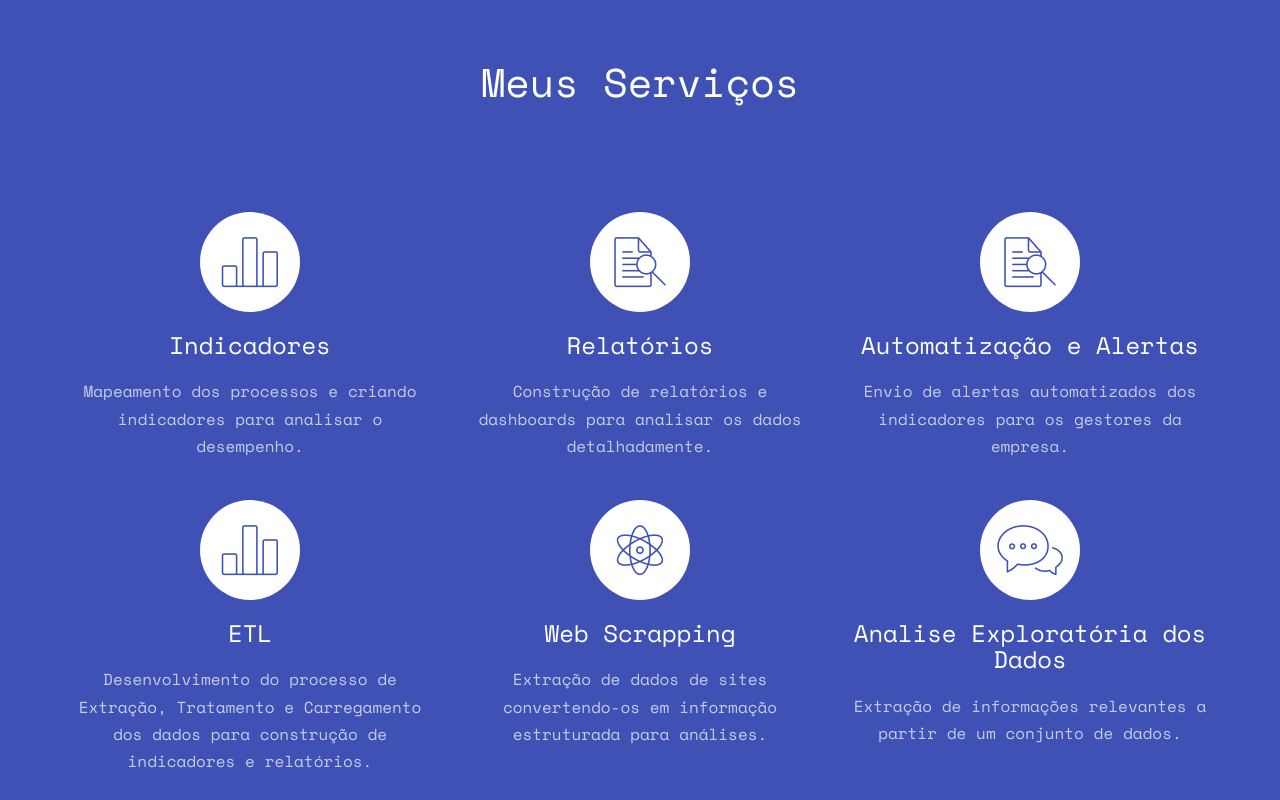
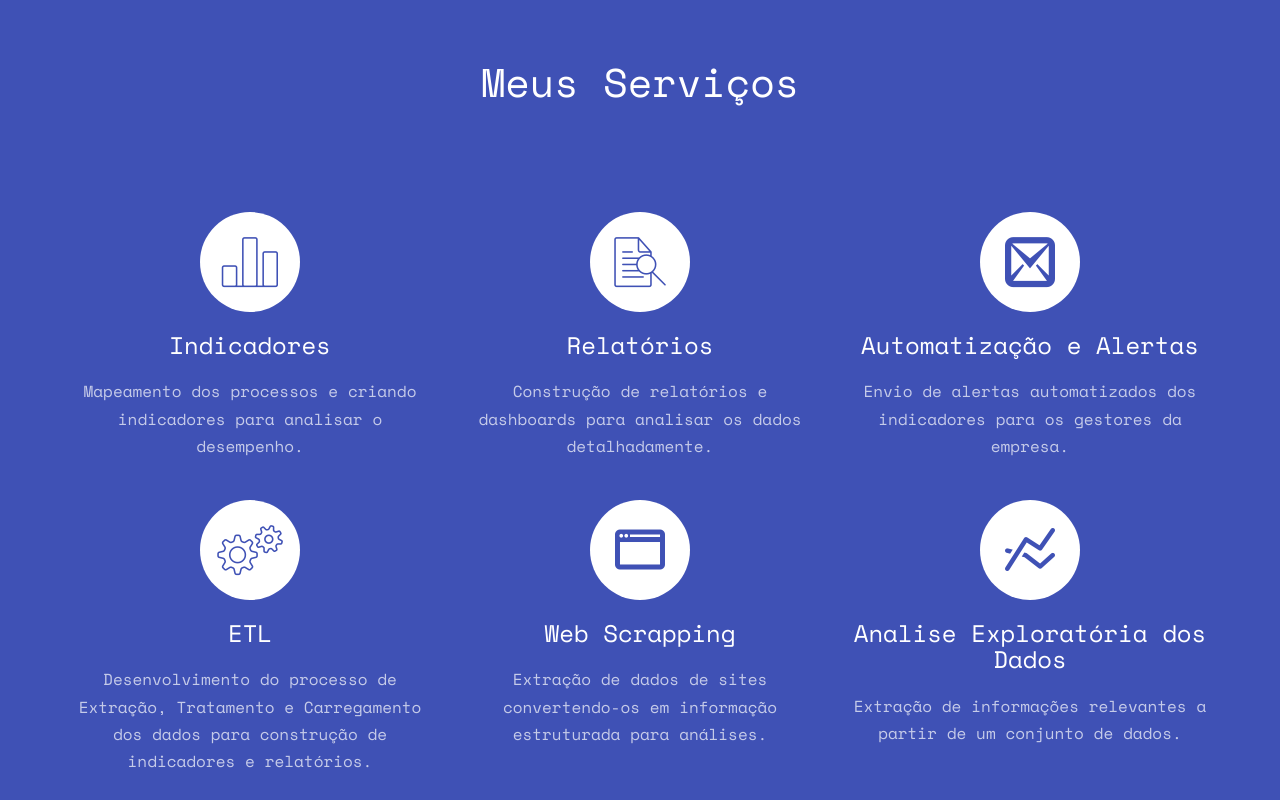
Before and after one commit to laurivansareta/laurivansareta.github.io, a plain HTML site: page index.html in a window 1280 px wide. Shown: the part 2368-3168 px from the top of the page. Drawn offline with nearby package versions, Linux system fonts and the light colour scheme; files whose address does not match are found by name.

Commit message:
- Alteração dos ícones. - Correção ortográfica.

```diff
--- a/index.html
+++ b/index.html
@@ -79,7 +79,7 @@
 			<div class="row animate-box">
 				<div class="col-md-8 col-md-offset-2 text-center fh5co-heading">
 					<h2>Artigos no Medium</h2>
-					<p>Com o intúito de demonstrar como é o processo de analise dos dados e mapeamento de indicadores escrevo posts no Medium.
+					<p>Com o intuito de demonstrar como é o processo de análise dos dados e mapeamento de indicadores escrevo posts no Medium.
 						Sinta-se convidado a ler e comentar.</p>
 				</div>
 			</div>
@@ -170,7 +170,7 @@
 					<div class="col-md-4 text-center">
 						<div class="feature-left">
 							<span class="icon">
-								<i class="icon-search"></i>
+								<i class="icon-mail22"></i>
 							</span>
 							<div class="feature-copy">
 								<h3>Automatização e Alertas</h3>
@@ -186,7 +186,7 @@
 
 						<div class="feature-left">
 							<span class="icon">
-								<i class="icon-bargraph"></i>
+								<i class="icon-gears"></i>
 							</span>
 							<div class="feature-copy">
 								<h3>ETL</h3>
@@ -199,7 +199,7 @@
 					<div class="col-md-4 text-center">
 						<div class="feature-left">
 							<span class="icon">
-								<i class="icon-genius"></i>
+								<i class="icon-browser3"></i>
 							</span>
 							<div class="feature-copy">
 								<h3> Web Scrapping </h3>
@@ -211,7 +211,7 @@
 					<div class="col-md-4 text-center">
 						<div class="feature-left">
 							<span class="icon">
-								<i class="icon-chat"></i>
+								<i class="icon-line-graph"></i>
 							</span>
 							<div class="feature-copy">
 								<h3> Analise Exploratória dos Dados </h3>
```
